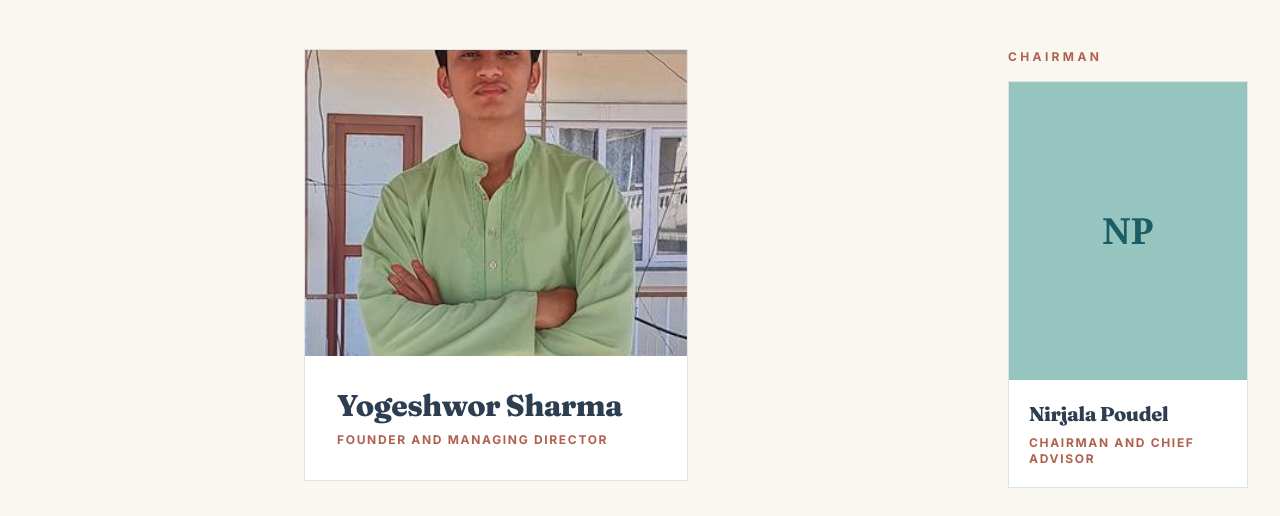
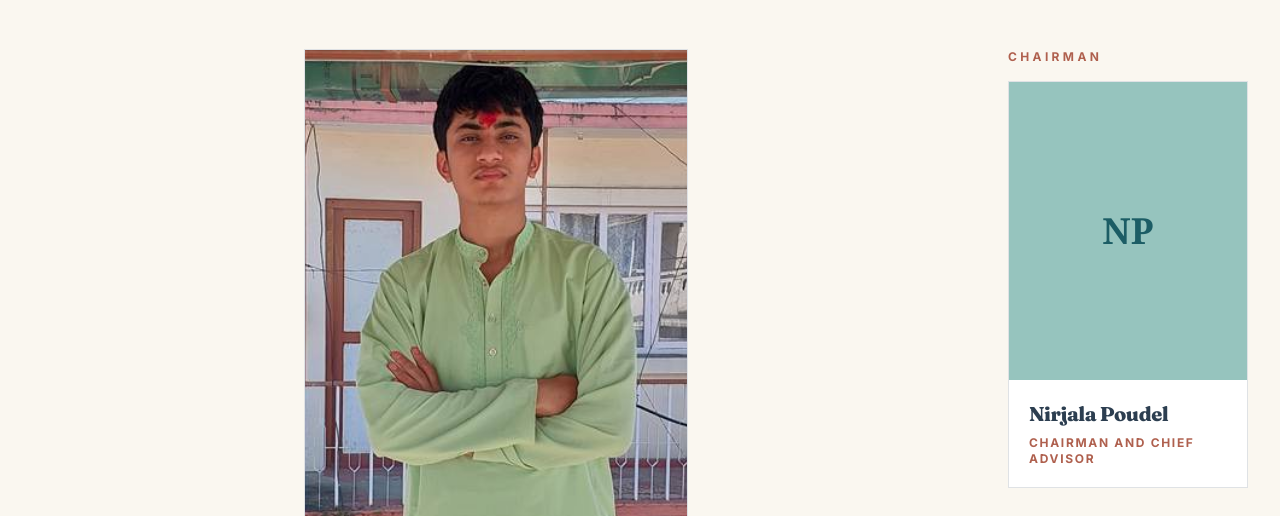
Before and after one commit to HardikNeo/NAFO, a React (Vite) app: page /about in a window 1280 px wide. Shown: the part 284-800 px from the top of the page. Built offline with nearby package versions, Linux system fonts and the light colour scheme; no server answers; the database is empty.

Commit message:
Keep Yogeshwor's full portrait visible

```diff
--- a/src/components/Team.jsx
+++ b/src/components/Team.jsx
@@ -43,7 +43,7 @@ function initials(name) {
 function MemberTile({ member, size }) {
   const sizeClasses = {
     founder: {
-      image: "aspect-[4/5] sm:aspect-[5/4]",
+      image: "aspect-[4/5]",
       card: "w-full max-w-sm",
       name: "text-2xl sm:text-3xl",
       padding: "p-6 sm:p-8",
```
